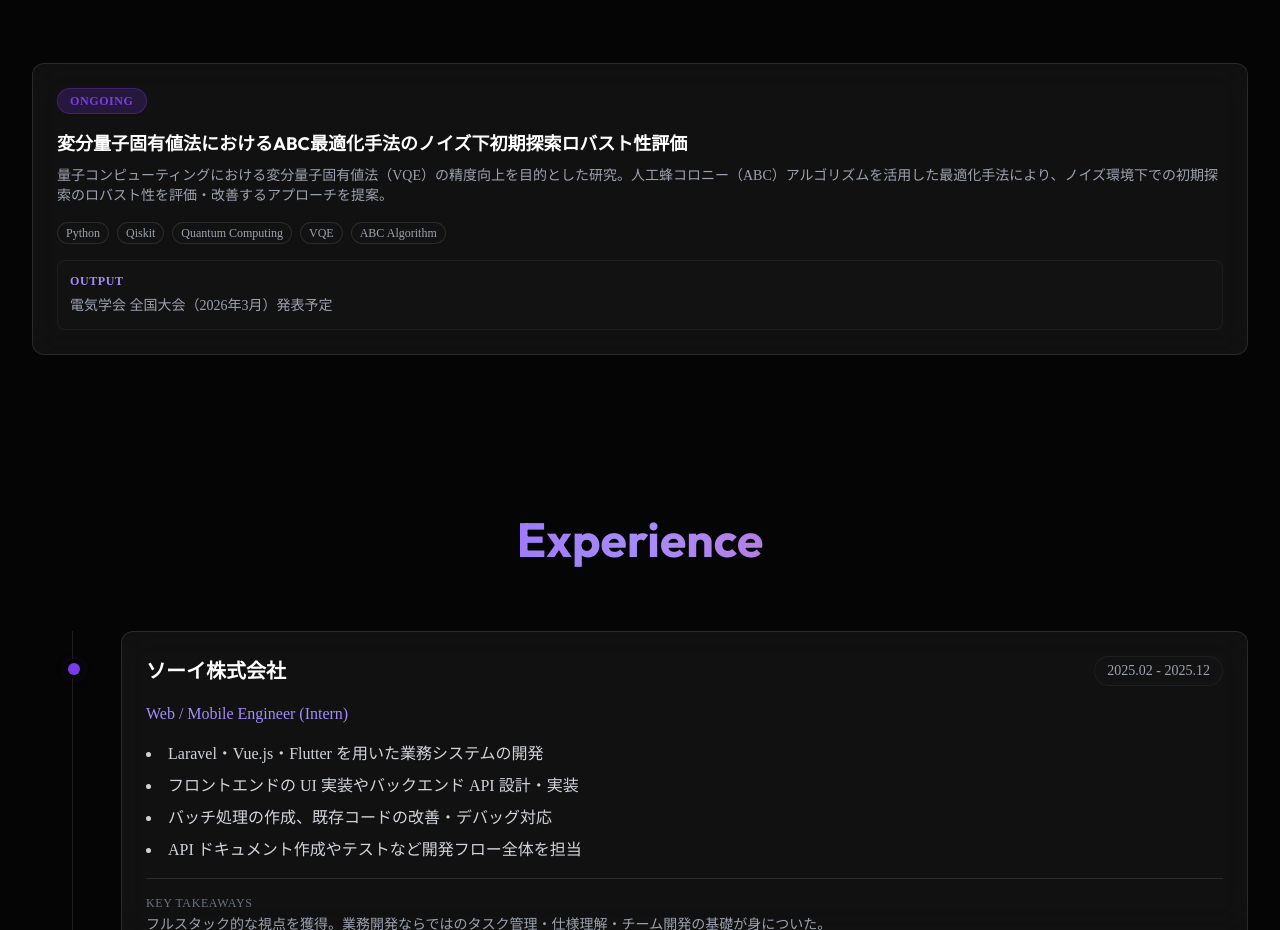
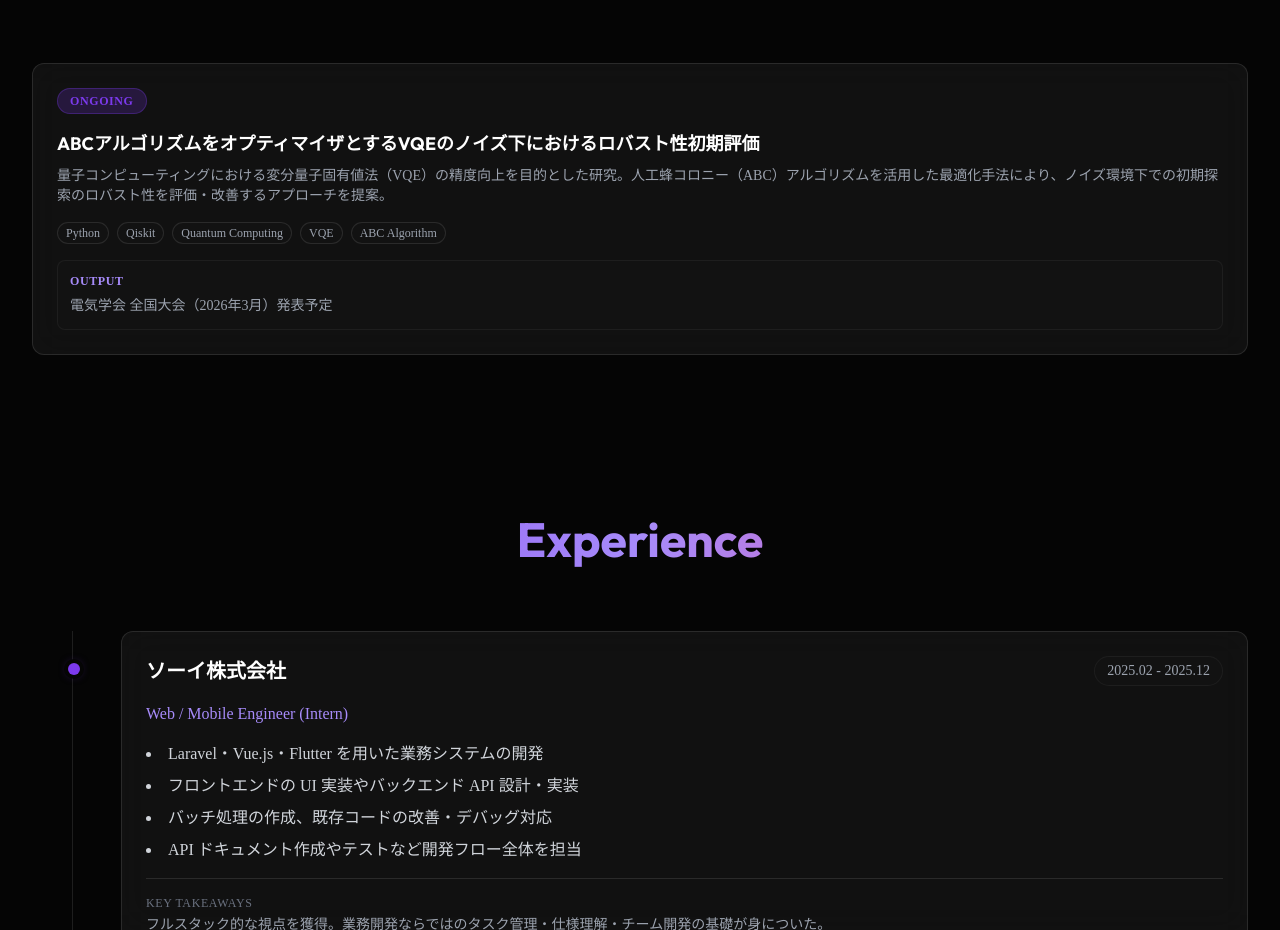
Before and after one commit to TaiyoYamada/portfolio, a Next.js app: page / in a window 1280 px wide. Shown: the part 3540-4470 px from the top of the page. Built offline with nearby package versions, Linux system fonts and the light colour scheme; no server answers.

Commit message:
研究テーマ修正

```diff
--- a/src/components/sections/Research.tsx
+++ b/src/components/sections/Research.tsx
@@ -5,7 +5,7 @@ import { Card } from "../ui/Card";
 
 const researches = [
     {
-        title: "変分量子固有値法におけるABC最適化手法のノイズ下初期探索ロバスト性評価",
+        title: "ABCアルゴリズムをオプティマイザとするVQEのノイズ下におけるロバスト性初期評価",
         desc: "量子コンピューティングにおける変分量子固有値法（VQE）の精度向上を目的とした研究。人工蜂コロニー（ABC）アルゴリズムを活用した最適化手法により、ノイズ環境下での初期探索のロバスト性を評価・改善するアプローチを提案。",
         tech: ["Python", "Qiskit", "Quantum Computing", "VQE", "ABC Algorithm"],
         output: "電気学会 全国大会（2026年3月）発表予定",
```
